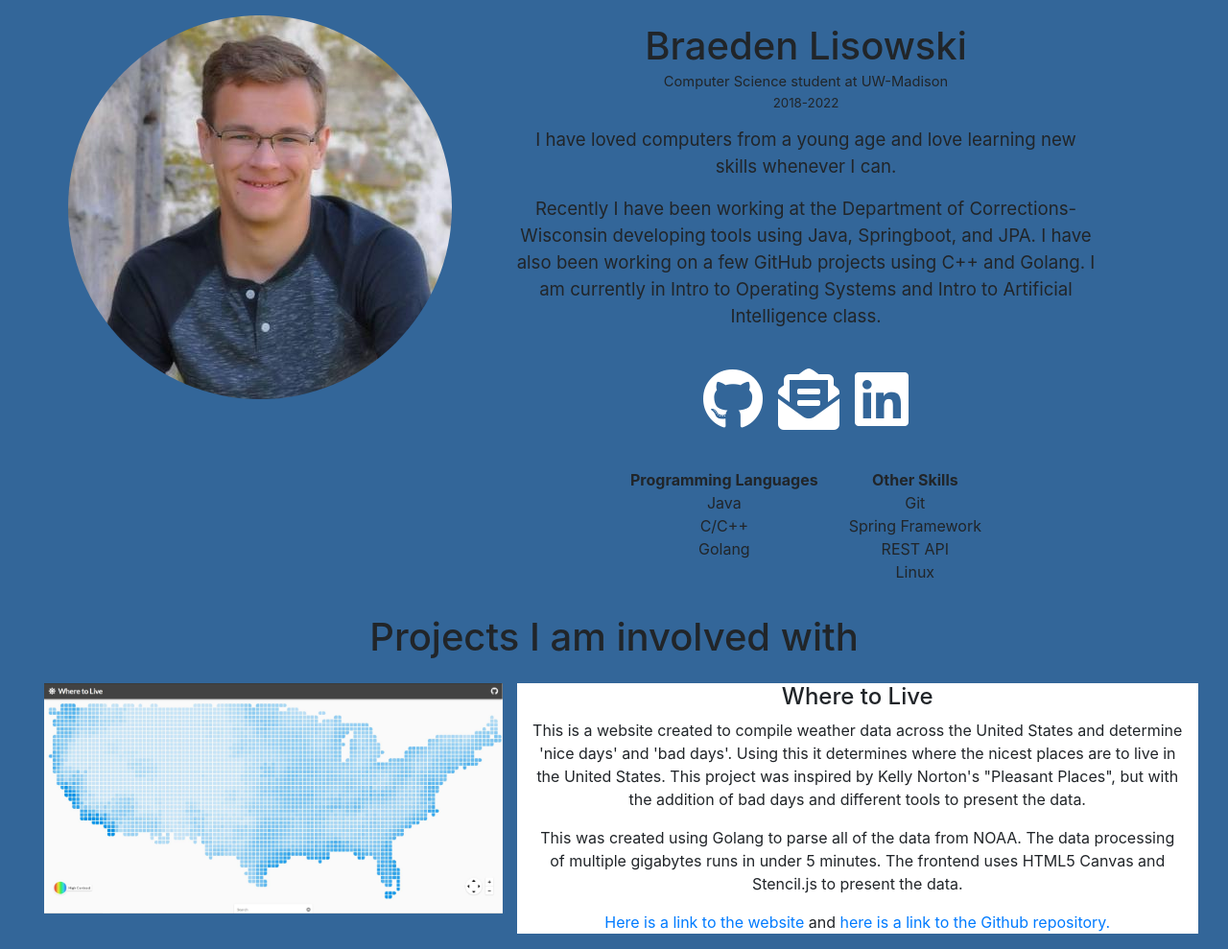
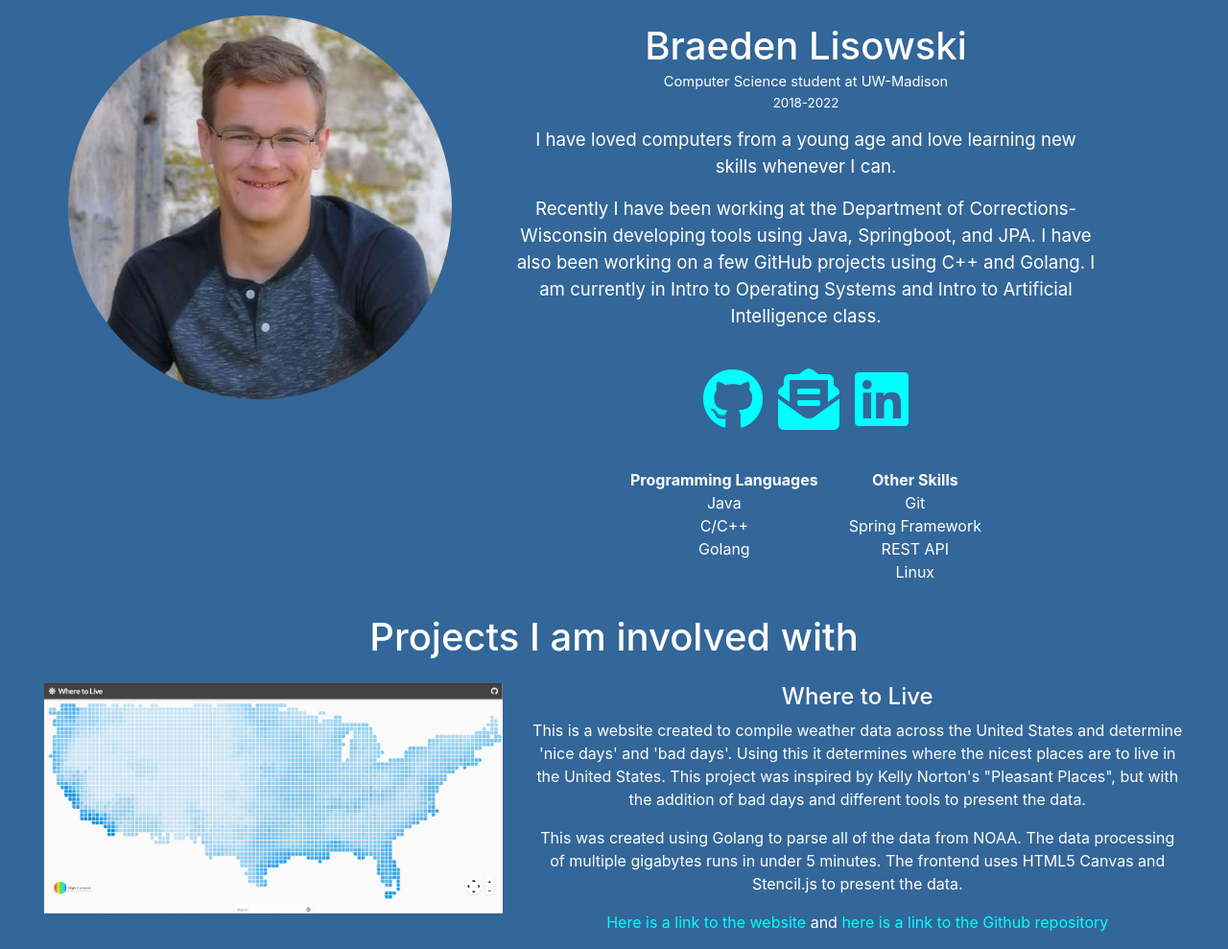
Before and after one commit to lisowskibraeden/lisowskibraeden.github.io, a plain HTML site: page index.html in a window 1280 px wide. Shown: the whole page at 96% size. Drawn offline with nearby package versions, Linux system fonts and the light colour scheme.

Commit message:
change font colors

```diff
--- a/index.html
+++ b/index.html
@@ -24,6 +24,18 @@
         background-size: 10% 10%;
 
     }
+    p{
+        color: white
+    }
+    span{
+        color: white
+    }
+    h1{
+        color: white
+    }
+    b{
+        color: white
+    }
 </style>
 
 <body>
@@ -44,20 +56,20 @@
                 </nice-anim>
                 <nice-anim direction="left" delay="200" animation-distance="10%">
                     <div class="px-5" style="line-height:1.5;">
-                        <p class="text-center" style="font-size:14pt;">I have loved computers from a young age and love learning new skills whenever I can. </p>
+                        <p class="text-center" style="font-size:14pt;color:white">I have loved computers from a young age and love learning new skills whenever I can. </p>
                         <p class="text-center" style="font-size:14pt;">Recently I have been working at the Department of Corrections-Wisconsin developing tools using Java,
                             Springboot, and JPA. I have also been working on a few GitHub projects using C++ and Golang. I am currently in Intro to Operating Systems and Intro to Artificial Intelligence class. </p>
                     </div>
                 </nice-anim>
                 <nice-anim animation-distance="0%" delay="400" duration="1000">
                     <div class="d-flex justify-content-center p-3">
-                        <a class="text-center p-2" href="https://github.com/lisowskibraeden" rel="noopener" target="_blank" style="color:white;">
+                        <a class="text-center p-2" href="https://github.com/lisowskibraeden" rel="noopener" target="_blank" style="color:cyan;">
                             <i class="fab fa-github fa-4x"></i>
                         </a>
-                        <a class="text-center p-2" href="mailto:lisowskibraeden@gmail.com" rel="noopener" target="_blank" style="color:white;">
+                        <a class="text-center p-2" href="mailto:lisowskibraeden@gmail.com" rel="noopener" target="_blank" style="color:cyan;">
                             <i class="fas fa-envelope-open-text fa-4x"></i>
                         </a>
-                        <a class="text-center p-2" href="https://www.linkedin.com/in/braeden-lisowski/" rel="noopener" target="_blank" style="color:white;">
+                        <a class="text-center p-2" href="https://www.linkedin.com/in/braeden-lisowski/" rel="noopener" target="_blank" style="color:cyan;">
                             <i class="fab fa-linkedin fa-4x"></i>
                         </a>
                     </div>
@@ -90,11 +102,11 @@
                 <div class="col-5">
                     <img src="images/where-to-live.JPG" class="img-fluid lazy" alt="picture of Where to Live project">
                 </div>
-                <div class="col-sm" style="background-color: white;">
-                    <h4>Where to Live</h4>
+                <div class="col-sm" style="background-color: ;">
+                    <h4 style="color: white">Where to Live</h4>
                     <p>This is a website created to compile weather data across the United States and determine 'nice days' and 'bad days'. Using this it determines where the nicest places are to live in the United States. This project was inspired by Kelly Norton's "Pleasant Places", but with the addition of bad days and different tools to present the data.</p>
                     <p>This was created using Golang to parse all of the data from NOAA. The data processing of multiple gigabytes runs in under 5 minutes. The frontend uses HTML5 Canvas and Stencil.js to present the data.</p>
-                    <a href="https://nick.winans.codes/where-to-live" rel="noopener" target="_blank">Here is a link to the website</a> and <a href="https://github.com/Nicell/where-to-live" rel="noopener" target="_blank">here is a link to the Github repository.</a>
+                    <a href="https://nick.winans.codes/where-to-live" rel="noopener" target="_blank" style="color: cyan;">Here is a link to the website</a><a style="color: white;"> and </a><a href="https://github.com/Nicell/where-to-live" rel="noopener" target="_blank" style="color: cyan;">here is a link to the Github repository</a></a>
                 </div>
             </div>
         </div>
```
